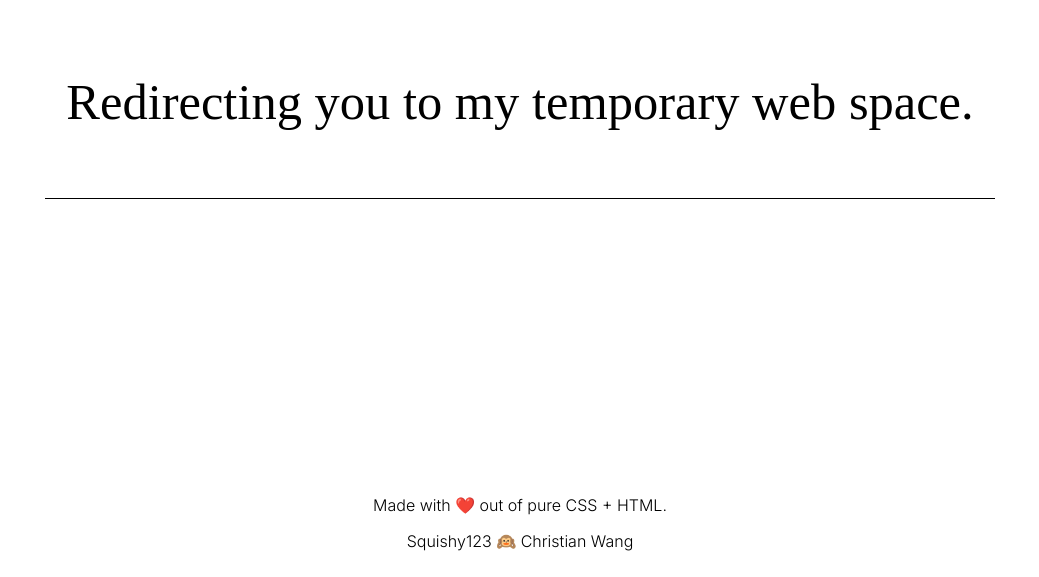
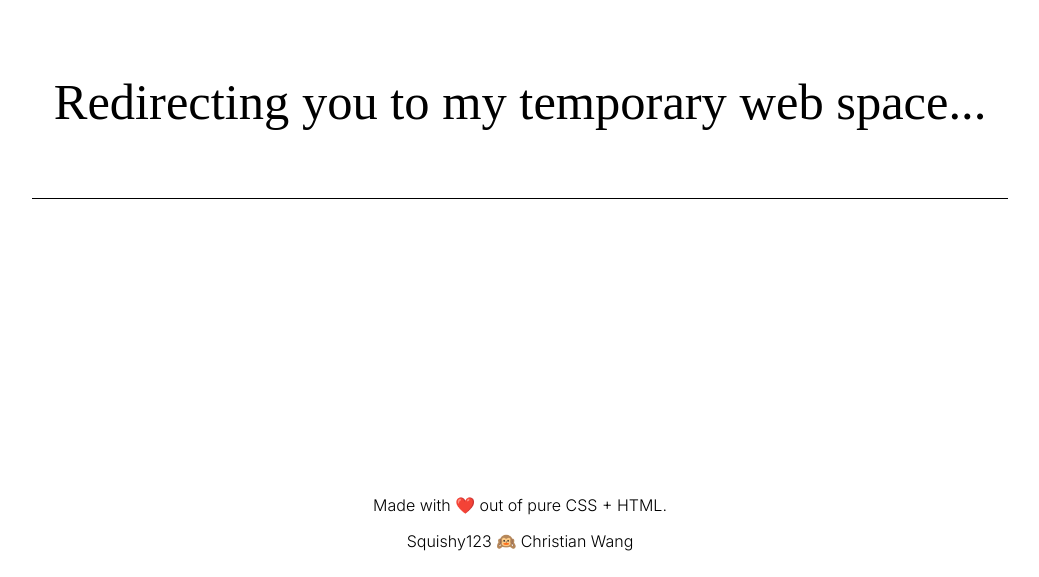
Before and after one commit to Squishy123/chris_web, a plain HTML site: page index.html in a window 1280 px wide. Shown: the part 223-800 px from the top of the page, without its empty margins (120-1159 px from the left). Drawn offline with Linux system fonts and the light colour scheme; a web font is replaced by a local one.

Commit message:
Update index.html

```diff
--- a/index.html
+++ b/index.html
@@ -3,7 +3,7 @@
 <meta charset="UTF-8">
 <title>Chris Wang</title>
 <meta name="viewport" content="width=device-width,initial-scale=1">
-<meta http-equiv = "refresh" content = "3; url = https://laser-drill-ac0.notion.site/Hey-I-m-Christian-7b2f8876a8604427bdf95a301a3878dd" />
+<meta http-equiv = "refresh" content = "2; url = https://laser-drill-ac0.notion.site/Hey-I-m-Christian-7b2f8876a8604427bdf95a301a3878dd" />
 <link rel="stylesheet" href="./layout.css">
 <link rel="icon" type="image/png" sizes="32x32" href="./favicon.png">
 <!--
@@ -67,7 +67,7 @@ Henlo Friend! Caught you snooping around. There's nothing to see here really...`
 
 </div>
 <div class="container" style="border-bottom: black 1px solid;">
-<h2 class="display">Redirecting you to my temporary web space.</h2>
+<h2 class="display">Redirecting you to my temporary web space...</h2>
 
 </main>
 <footer>
```
